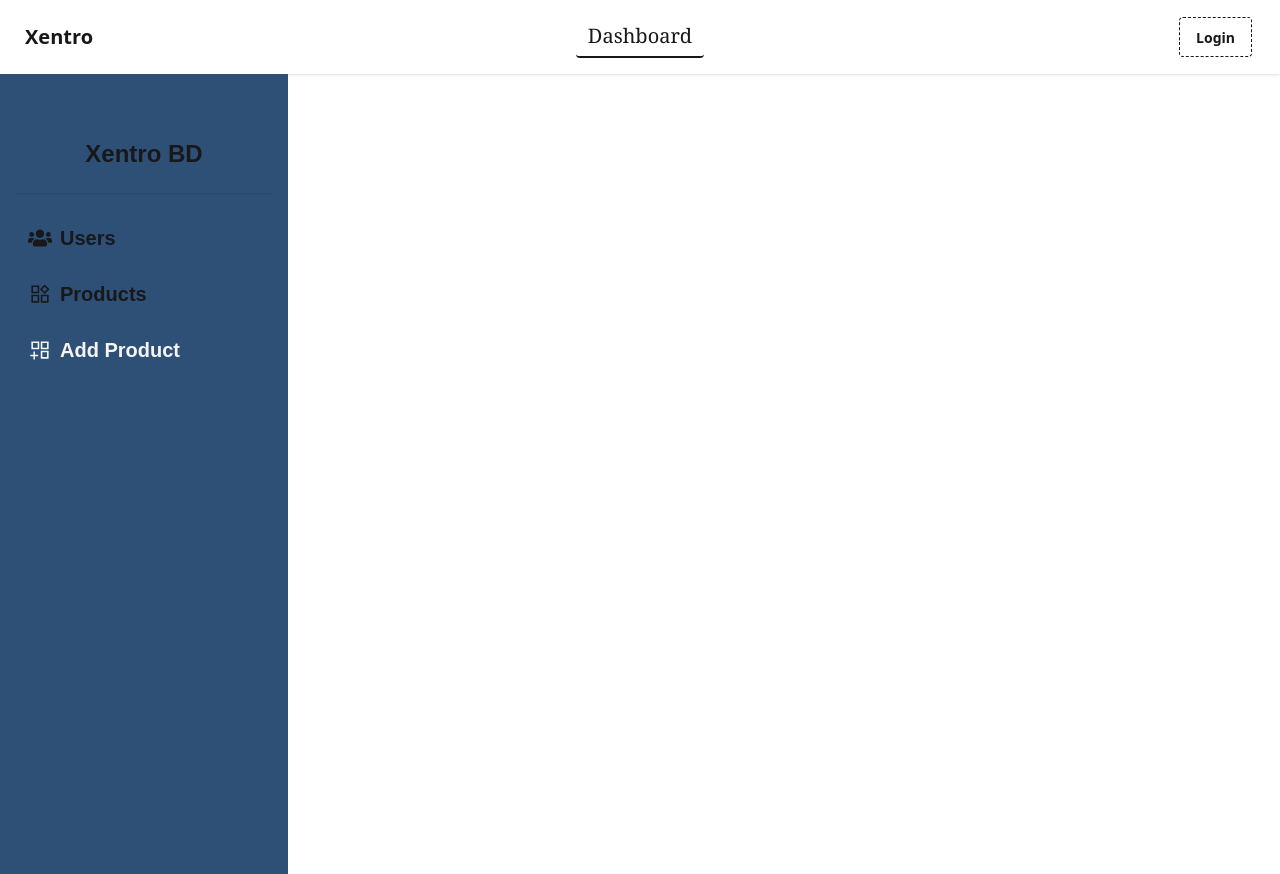
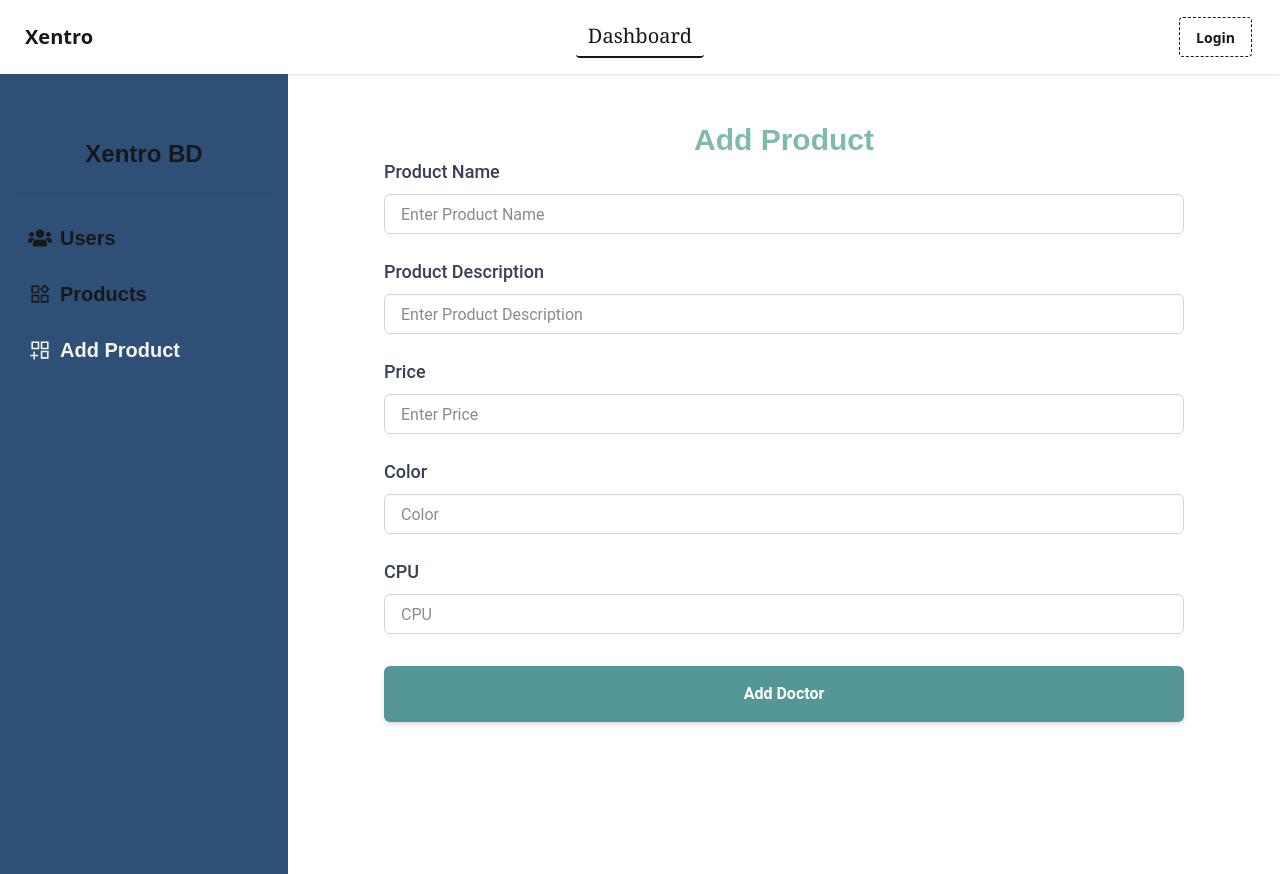
Before and after one commit to SUPTO-1/xentro-dashboard, a React (Vite) app: page /dashboard/addProduct in a window 1280 px wide. Built offline with nearby package versions, Linux system fonts and the light colour scheme.

Commit message:
added add product page

```diff
--- a/src/Dashboard/AddProduct.jsx
+++ b/src/Dashboard/AddProduct.jsx
@@ -1,5 +1,89 @@
-
 const AddProduct = () => {
+  return (
+    <div className=" md:mx-8 font-roboto lg:mt-10 lg:flex  gap-5 p-0 md:4 lg:p-0">
+      <div className="flex-1 px-2 md:px-16 lg:pb-10 pt-0">
+        <h2 className="text-xl md:text-3xl text-center text-[#80B9AD] font-poppins md:pt-2 lg:mt-0 font-bold">
+          Add Product
+        </h2>
+        <form>
+          <div className="space-y-6">
+            <div>
+              <label className="block text-lg font-medium text-gray-700 mb-2">
+                Product Name
+              </label>
+              <input
+                type="text"
+                placeholder="Enter Product Name"
+                className="input block w-full px-2 py-2 lg:px-4 lg:py-3 border border-gray-300 rounded-md text-base focus:outline-none"
+                name="productName"
+                required
+              />
+            </div>
+            <div>
+              <label className="block text-lg font-medium text-gray-700 mb-2">
+                Product Description
+              </label>
+              <input
+                type="text"
+                placeholder="Enter Product Description"
+                className="input block w-full px-2 py-2 lg:px-4 lg:py-3 border border-gray-300 rounded-md text-base focus:outline-none"
+                name="productDescription"
+                required
+              />
+            </div>
+            <div>
+              <label className="block text-lg font-medium text-gray-700 mb-2">
+                Price
+              </label>
+              <input
+                type="text"
+                placeholder="Enter Price"
+                className="input block w-full px-2 py-2 lg:px-4 lg:py-3 border border-gray-300 rounded-md text-base focus:outline-none"
+                name="price"
+                required
+              />
+            </div>
+            <div className="">
+              <div className="">
+                <label className="block text-lg font-medium text-gray-700 mb-2">
+                  Color
+                </label>
+                <input
+                  type="text"
+                  placeholder="Color"
+                  className="input block w-full px-2 py-2 lg:px-4 lg:py-3 border border-gray-300 rounded-md text-base focus:outline-none"
+                  name="color"
+                  required
+                />
+              </div>
+            </div>
+            <div className="">
+              <div className="">
+                <label className="block text-lg font-medium text-gray-700 mb-2">
+                  CPU
+                </label>
+                <input
+                  type="text"
+                  placeholder="CPU"
+                  className="input block w-full px-2 py-2 lg:px-4 lg:py-3 border border-gray-300 rounded-md text-base focus:outline-none"
+                  name="cpu"
+                  required
+                />
+              </div>
+            </div>
+            <div className="mt-8">
+              <button
+                type="submit"
+                className="w-full py-3 lg:py-4 bg-[#559797] text-white font-semibold rounded-md shadow-md hover:bg-[#4a8383]"
+              >
+                Add Doctor
+              </button>
+            </div>
+          </div>
+        </form>
+      </div>
+    </div>
+  );
 };
 
 export default AddProduct;
```
